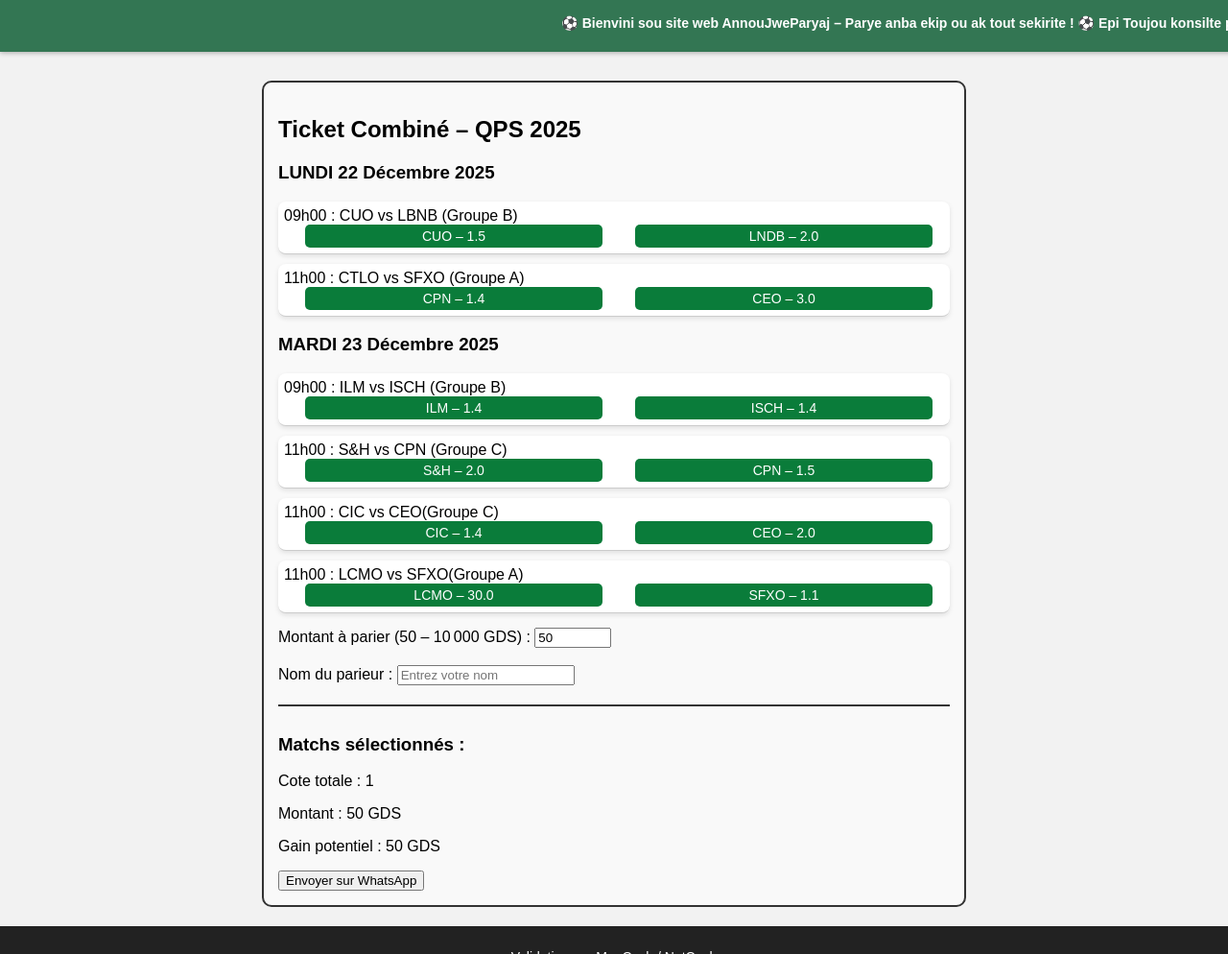
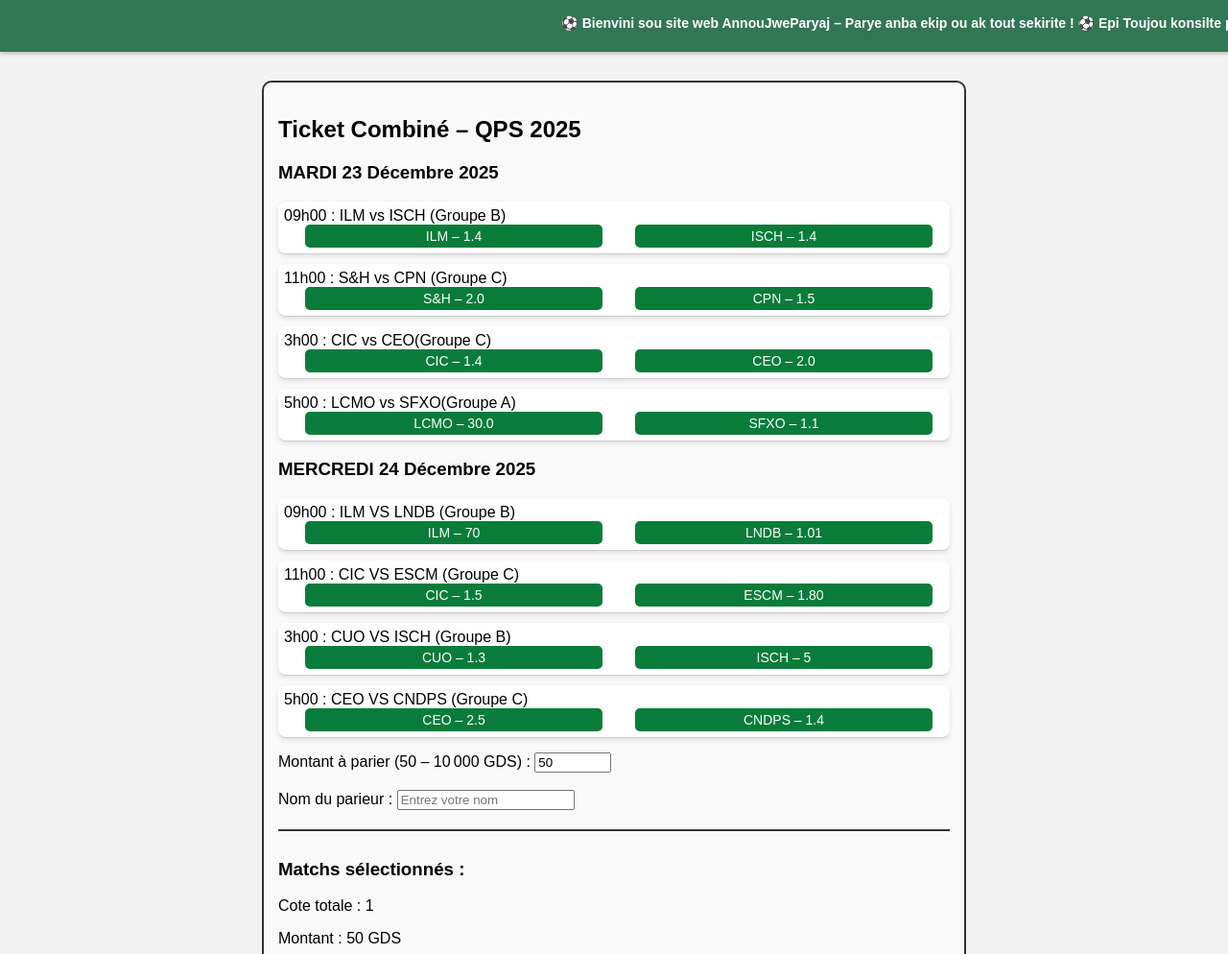
Before and after one commit to Annoujweparyaj/Annoujweparyaj, a plain HTML site: page index.html in a window 1280 px wide. Shown: the part 106-1100 px from the top of the page at 96% size. Drawn offline with Linux system fonts and the light colour scheme.

Commit message:
Update index.html

```diff
--- a/index.html
+++ b/index.html
@@ -43,21 +43,7 @@
     <!-- Deuxième Journée – Samedi 20 Décembre 2025 -->
 
     <!-- Quatrieme Journée – Dimanche 21 Décembre 2025 -->
-    <h3>LUNDI 22 Décembre 2025</h3>
-    <div class="match" data-match="CUO vs LNDB">
-        <span>09h00 : CUO vs LBNB (Groupe B)</span>
-        <div class="cotes">
-            <button class="select-team" data-team="CUO" data-cote="1.5">CUO – 1.5</button>
-            <button class="select-team" data-team="LBNB" data-cote="2.0">LNDB – 2.0</button>
-        </div>
-    </div>
-    <div class="match" data-match="CTLO vs SFXO">
-        <span>11h00 : CTLO vs SFXO (Groupe A)</span>
-        <div class="cotes">
-            <button class="select-team" data-team="CTLO" data-cote="1.4">CPN – 1.4</button>
-            <button class="select-team" data-team="SFXO" data-cote="3.0">CEO – 3.0</button>
-        </div>
-    </div>
+
     <h3>MARDI 23 Décembre 2025</h3>
     <div class="match" data-match="ILM vs ISCH">
         <span>09h00 : ILM vs ISCH (Groupe B)</span>
@@ -74,20 +60,48 @@
         </div>
     </div>
      <div class="match" data-match="CIC vs CEO">
-        <span>11h00 :  CIC vs CEO(Groupe C)</span>
+        <span>3h00 :  CIC vs CEO(Groupe C)</span>
         <div class="cotes">
             <button class="select-team" data-team="CIC" data-cote="1.4">CIC – 1.4</button>
             <button class="select-team" data-team="CEO" data-cote="2.0">CEO – 2.0</button>
         </div>
     </div>
     <div class="match" data-match="LCMO vs SFXO">
-        <span>11h00 : LCMO vs SFXO(Groupe A)</span>
+        <span>5h00 : LCMO vs SFXO(Groupe A)</span>
         <div class="cotes">
             <button class="select-team" data-team="LCMO" data-cote="30.0">LCMO – 30.0</button>
             <button class="select-team" data-team="SFXO" data-cote="1.1">SFXO – 1.1</button>
         </div>
     </div>
-
+      <h3>MERCREDI 24 Décembre 2025</h3>
+    <div class="match" data-match="ILM VS LNDB">
+        <span>09h00 : ILM VS LNDB (Groupe B)</span>
+        <div class="cotes">
+            <button class="select-team" data-team="ILM" data-cote="70">ILM – 70</button>
+            <button class="select-team" data-team="LBNB" data-cote="1.01">LNDB – 1.01</button>
+        </div>
+    </div>
+    <div class="match" data-match="CIC VS ESCM">
+        <span>11h00 : CIC VS ESCM (Groupe C)</span>
+        <div class="cotes">
+            <button class="select-team" data-team="CIC" data-cote="1.5">CIC – 1.5</button>
+            <button class="select-team" data-team="ESCM" data-cote="1.80">ESCM – 1.80</button>
+        </div>
+    </div>
+    <div class="match" data-match="CUO VS ISCH">
+        <span>3h00 : CUO VS ISCH (Groupe B)</span>
+        <div class="cotes">
+            <button class="select-team" data-team="CUO " data-cote="1.3">CUO – 1.3</button>
+            <button class="select-team" data-team="ISCH" data-cote="5">ISCH – 5</button>
+        </div>
+    </div>
+    <div class="match" data-match="CEO VS CNDPS">
+        <span>5h00 :  CEO VS CNDPS (Groupe C)</span>
+        <div class="cotes">
+            <button class="select-team" data-team="CEO" data-cote="2.5">CEO – 2.5</button>
+            <button class="select-team" data-team="CNDPS" data-cote="1.4">CNDPS – 1.4</button>
+        </div>
+    </div>
 
 
 
```
